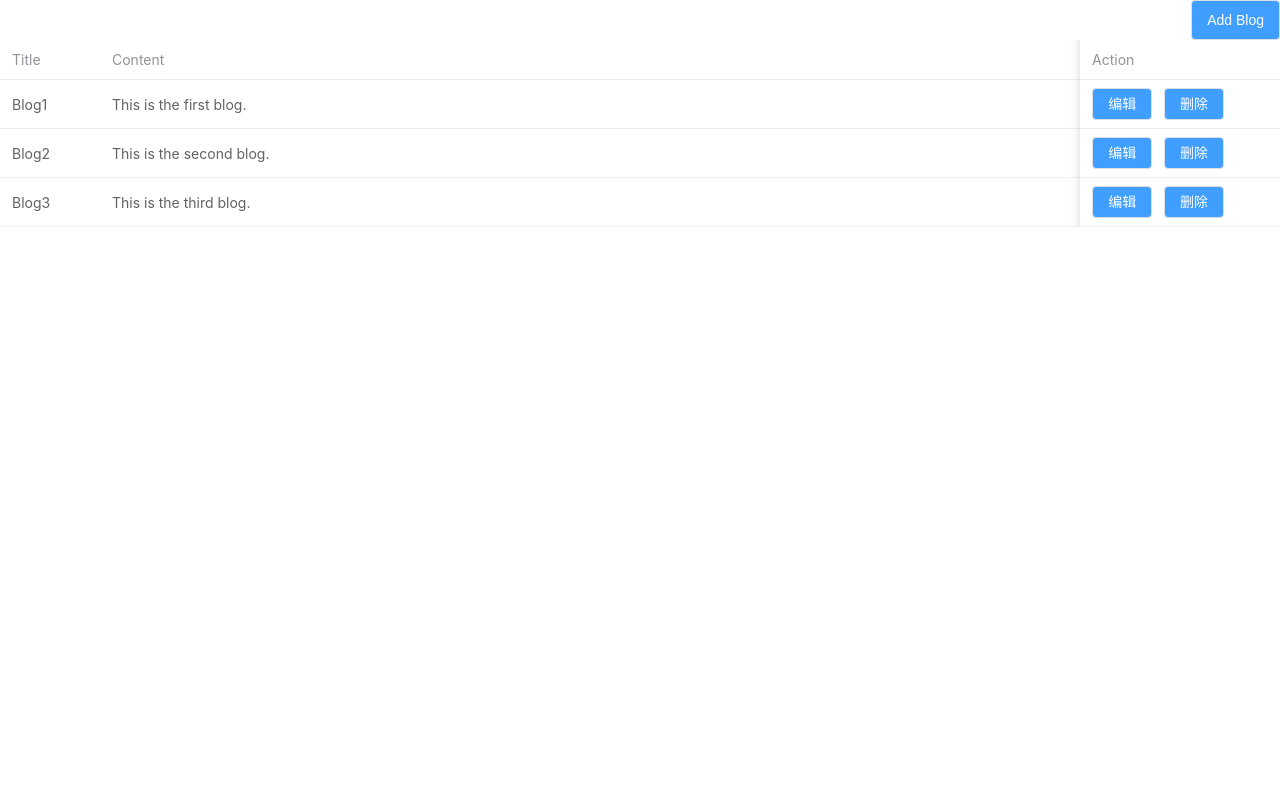
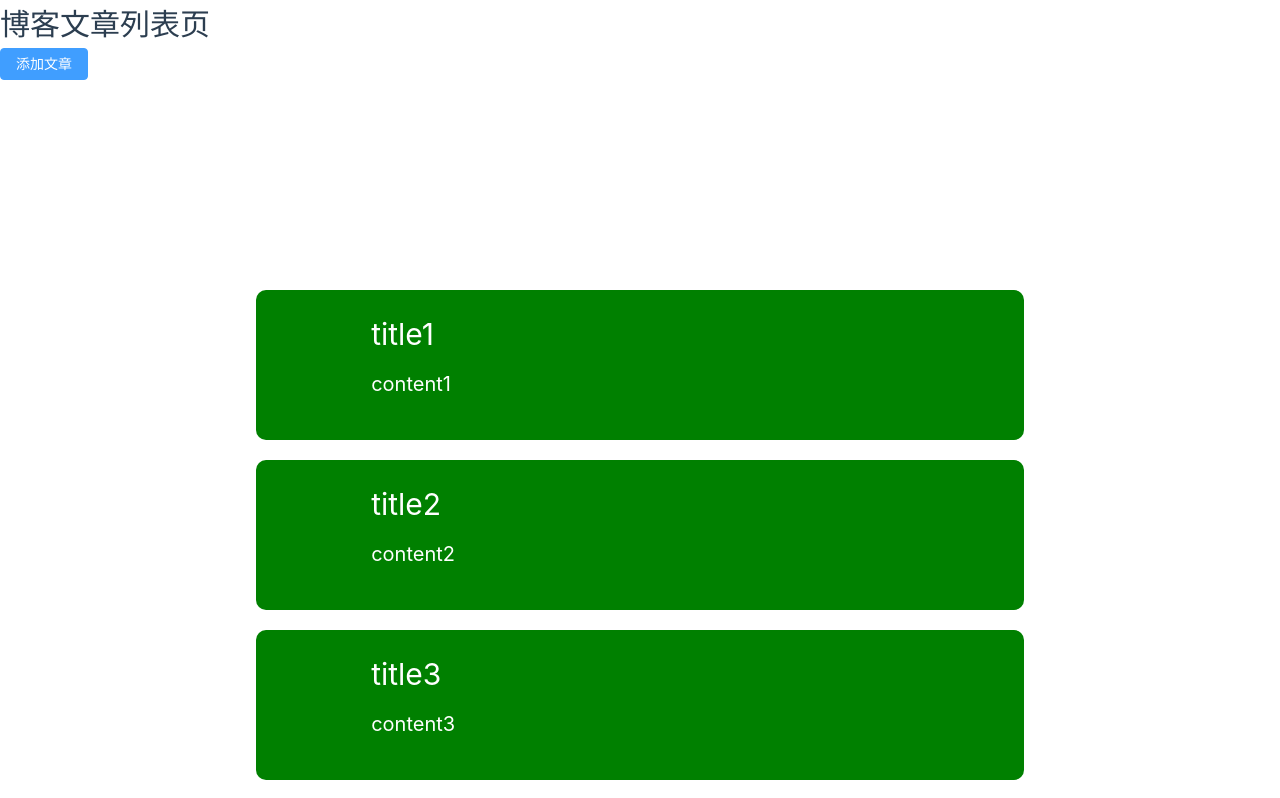
Before and after one commit to zhangke-zhangke/vueStudy, a Vue app: page /#/blog in a window 1280 px wide. Before the commit this address led to /#/blog/detail. Shown: the top 798 px of the page. Built offline with nearby package versions, Linux system fonts and the light colour scheme.

Commit message:
博客框子搭建

```diff
--- a/package.json
+++ b/package.json
@@ -18,6 +18,7 @@
   },
   "devDependencies": {
     "@vitejs/plugin-vue": "^5.0.5",
+    "sass-embedded": "^1.85.1",
     "vite": "^5.3.1"
   }
 }
--- a/src/components/blogChildComponents/add.vue
+++ b/src/components/blog/components/add.vue
@@ -1,11 +1,11 @@
 <template>
-    <el-dialog title="添加文章" v-model="dialogVisible" width="50%">
+    <el-dialog title="添加文章" v-model="dialogVisible" width="50%" :before-close="handleCancel">
         <el-form :model="form" ref="formRef" :rules="formRules" label-width="80px">
-            <el-form-item label="标题" prop="content">
-                <el-input v-model="form.title" placeholder="请输入标题"></el-input>
+            <el-form-item label="标题" prop="title">
+                <el-input v-model.trim="form.title" placeholder="请输入标题"></el-input>
             </el-form-item>
             <el-form-item label="内容" prop="content">
-                <el-input type="textarea" v-model="form.content" placeholder="请输入内容"></el-input>
+                <el-input type="textarea" v-model.trim="form.content" placeholder="请输入内容"></el-input>
             </el-form-item>
             <el-form-item>
                 <el-button type="primary" @click="handleSubmit">提交</el-button>
@@ -18,17 +18,27 @@
 
 <script setup>
 
-import { reactive, ref } from 'vue'
+import { reactive, ref, computed } from 'vue'
 
 
 const dialogVisible = ref(true)
 
 const emits = defineEmits(['submit', 'closeAdd'])
+// const props = defineProps(['dialogAddBlog'])
+// let dialogVisible = computed({
+//     get(){
+//         return props.dialogAddBlog
+//     },
+//     set(val) {
+//         emits('update:dialogAddBlog', val)
+//     }
+// })
+
 
 // el-form的ref属性绑定，用于formRef.value.validate验证
 const formRef = ref(null)
 // el-form的:model属性绑定
-const form = reactive({
+const form = ref({
     title: '',
     content: ''
 })
@@ -45,7 +55,11 @@ const formRules = {
 function handleSubmit() {
     formRef.value.validate((valid) => {
         if (valid) {
-            emits('submit', ...form.value)
+            const { title, content } = form.value
+            emits('submit', {
+                'title': title,
+                'content': content
+            })
             // dialogVisible.value = false
             handleCancel()
         } else {
--- a/src/components/blogChildComponents/blogDetail/blogDetailMainPage.vue
+++ b/src/components/blog/components/blogDetailInfo.vue
@@ -2,7 +2,7 @@
 
 
 <template>
-    <blogDetail>
+    <blogDetailTemplate>
         <template #blogDetailTitle>
             <h1 class="title">{{ '我是插槽标题值' }}</h1>
         </template>
@@ -14,7 +14,7 @@
         <template #blogDetailFooter>
             <p class="title">{{ '我是插槽页脚值' }}</p>
         </template>
-    </blogDetail>
+    </blogDetailTemplate>
 </template>
 
 
@@ -24,7 +24,7 @@
 
 
 <script setup>
-import blogDetail from './blogDetail.vue';
+import blogDetailTemplate from './blogDetailTemplate.vue';
 
 
 import { ref, onMounted } from 'vue'
--- /dev/null
+++ b/src/components/blog/index.vue
@@ -0,0 +1,162 @@
+<template>
+    <!-- <el-scrollbar> -->
+        <h1> 博客文章列表页</h1>
+        <!-- <el-menu default-active="2" router>
+            <el-menu-item index="blog/detail">主页</el-menu-item>
+        </el-menu> -->
+        <!-- <RouterView /> -->
+
+        <el-button type="primary" @click="clickAddBlog = true">添加文章</el-button>
+        <div class="content" v-infinite-scroll="load" :infinite-scroll-disabled="disabled">
+            <div class="everyOne" v-for="i in count" :key="i" @click="clickBlogPage(i)">
+                <p class="title"> title{{ i }} </p>
+                <p class="blogContent"> content{{ i }} </p>
+            </div>
+            <p v-if="loading">Loading...</p>
+        </div>
+
+    <addBlog v-if="clickAddBlog" @closeAdd="clickCloseAdd" @submit="submit" />
+    <el-backtop :right="100" :bottom="100" class="backtop">
+        <el-icon><Top /></el-icon>
+        <p style="font-size: 10px;">回到顶部</p>
+    </el-backtop>
+
+</template>
+
+
+<script setup>
+import { RouterView } from 'vue-router';
+import { computed, ref, watch } from 'vue'
+import { ElMessage } from 'element-plus';
+import { useRouter, useRoute } from 'vue-router';
+import addBlog from './components/add.vue'
+
+const router = useRouter()
+const route = useRoute()
+const clickAddBlog = ref(false)
+
+// 每次加载count条数据
+const count = ref(10)
+// 总共数据条数
+const totalCount = ref(25)
+
+// 当前已经加载的数据条数
+const currentCount = ref(0)
+const loading = ref(false)
+const noMore = computed(() => currentCount.value > totalCount.value)
+const disabled = computed(() => loading.value || noMore.value)
+const load = () => {
+  loading.value = true
+  setTimeout(() => {
+    try{
+        currentCount.value = count.value
+        currentCount.value += 5
+        if (currentCount.value > totalCount.value) {
+            console.log('本次加载，没有其他数据了！')
+            currentCount.value += 1
+            return
+        }else{
+            count.value = currentCount.value
+        }
+    }finally{
+        loading.value = false
+    }
+  }, 2000)
+}
+
+function clickBlogPage(i){
+    console.log('clickBlogPage')
+    console.log(i)
+
+    // 调用接口，打开新标签页，跳转到博客详情页
+    const tagert = router.resolve({
+        'name': 'blogDetail',
+        'query': {
+            'index': i,
+            'title': 'title'+i,
+        }
+    })
+    window.open(tagert.href, '_blank')
+}
+
+
+watch(
+    () => noMore.value,
+    (newVal) =>{
+    if (newVal) {
+        ElMessage.warning('没有更多数据了')
+    }
+})
+
+
+function clickCloseAdd() {
+    clickAddBlog.value = false
+}
+
+function submit(data) {
+    console.log(data)
+    clickAddBlog.value = false
+}
+
+
+
+</script>
+
+
+
+<style lang="scss" scoped>
+
+.content {
+    display: flex;
+    flex-direction: column;
+    margin: auto;
+    margin-top: 200px;
+    width: 60%;
+
+    align-items: center;
+    justify-content: center;
+
+    .everyOne {
+        display: flex;
+        flex-direction: column;
+        width: 100%;
+        background-color: green;
+        color: white;
+        height: 150px;
+        margin: 10px;
+        border-radius: 10px;
+    }
+
+    .everyOne:hover {
+        cursor: pointer;
+    }
+
+    .title {
+        margin-top: 20px;
+        margin-left: 15%;
+        font-size: 30px;
+    }
+
+    .blogContent {
+        margin-top: 10px;
+        margin-left: 15%;
+        font-size: 20px;
+    }
+
+}
+
+.backtop {
+    display: flex;
+    flex-direction: column;
+    width: 70px;
+    height: 70px;
+    border-radius: 50%;
+    cursor: pointer;
+}
+.backtop:hover {
+    background-color: #409eff;
+    color: white;
+}
+
+
+</style>
--- /dev/null
+++ b/src/components/layout/index.vue
@@ -0,0 +1,3 @@
+<template>
+
+</template>
--- a/src/router/main.js
+++ b/src/router/main.js
@@ -3,6 +3,8 @@ import counter from '../components/Count/count.vue'
 import userDetail from '@/components/userInfo/userDetail.vue'
 import HomeHandle from '@/components/handle/homeHandle.vue'
 import ExportContent from '@/views/word/exportContent.vue'
+import blog from '@/components/blog/index.vue'
+import layout from '@/components/layout/index.vue'
 
 
 const router = createRouter({
@@ -38,23 +40,29 @@ const router = createRouter({
             name: 'word',
             component: () => import('../views/word/exportContent.vue')
         },
+        // 博客架子
         {
             path: '/blog',
             name: 'blog',
-            component: () => import('../views/blogMainPage/index.vue'),
-            children: [
-                {
-                    path: 'detail',
-                    name: 'detail',
-                    component: () => import('@/components/blogChildComponents/blogDetail/blogDetail.vue')
-                }
-            ]
+            component: blog,
         },
         {
             path: '/blogDetail',
             name: 'blogDetail',
-            component: () => import('@/components/blogChildComponents/blogDetail/blogDetailMainPage.vue')
+            component: () => import('@/components/blog/components/blogDetailInfo.vue')
         },
+        // layout布局，固定导航栏，浏览子路由
+        {
+            path: '/layout',
+            name: 'layout',
+            component: layout,
+            redirect: {path: '/layout/defalut'},
+            children: [{
+                path: '/defalut',
+                name: 'layoutDefalut',
+                component: ''
+            }]
+        }
     ]
 })
 
```
Also changed, not shown: src/components/blog/components/blogDetailTemplate.vue (renamed from src/components/blogChildComponents/blogDetail/blogDetail.vue), src/components/blog/components/index.vue (renamed from src/components/blogChildComponents/index.vue), 1 other file (tests, documents, lock files or other folders).
